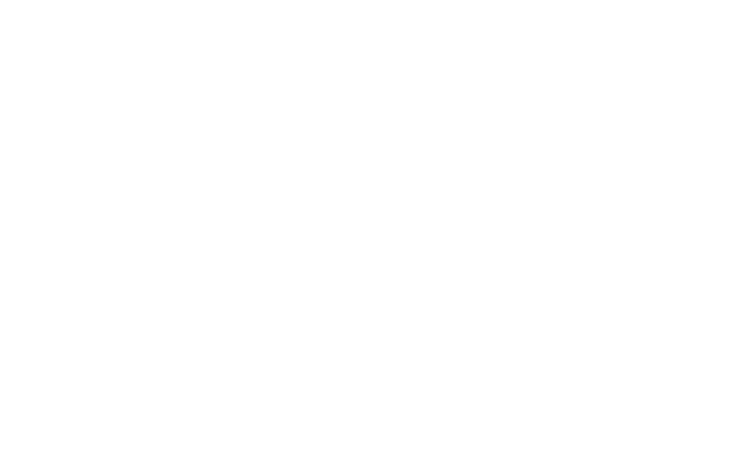
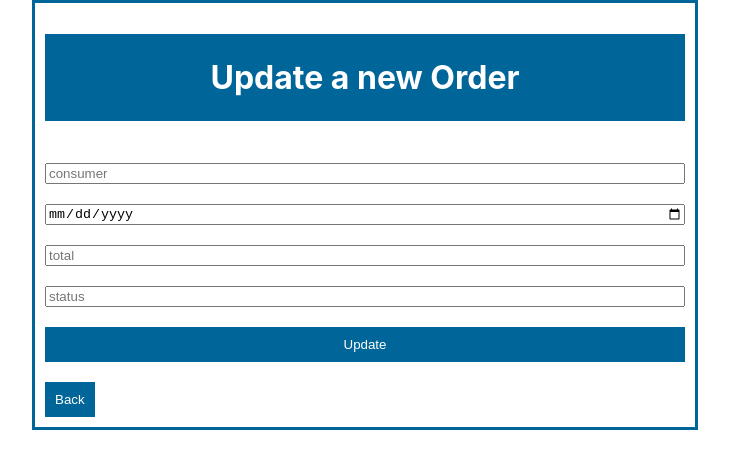
Before and after one commit to Lualbaldassari/Blaze-Task, a React (Create React App) app in the folder client/: page /updateOrder/1 in a window 1280 px wide. Before the commit this address had no page. Shown: the top 468 px of the page, without its empty margins (275-1004 px from the left). Built offline with nearby package versions, Linux system fonts and the light colour scheme.

Commit message:
routes finished

```diff
--- a/client/src/App.js
+++ b/client/src/App.js
@@ -5,6 +5,7 @@
 import Orders from "./components/Orders";
 import Products from "./components/Products";
 import Update from "./components/Update";
+import UpdateOrder from "./components/UpdateOrder";
 
 
 
@@ -16,10 +17,11 @@
         <Routes>
           <Route path="/" element={<LandingPage />} />
           <Route path="/products" element={<Products />} />
-          <Route path="/orders" element={<Orders />} />
           <Route path="/add/" element={<Add />} />
           <Route path="/update/:id" element={<Update />} />
+          <Route path="/orders" element={<Orders />} />
           <Route path="/addOrder/" element={<AddOrder />} />
+          <Route path="/updateOrder/:id" element={<UpdateOrder />} />
         </Routes>
       </BrowserRouter>
     </div>
--- a/client/src/components/Orders.jsx
+++ b/client/src/components/Orders.jsx
@@ -18,6 +18,20 @@
     };
     fetchAllOrders();
   }, []);
+
+
+  const handleDelete = async (id) => {
+    try {
+      await axios.delete("http://localhost:8800/orders/" + id);
+      window.location.reload();
+    } catch (err) {
+      console.log(err);
+    }
+  };
+
+
+
+
 
   return (
     <div>
@@ -48,10 +62,13 @@
                 <td>{order.date}</td>
                 <td>{order.total}</td>
                 <td>
-                  <button>Edit</button>
-                  <button>Delete</button>
+                  <button onClick={() => handleDelete(order.id)}>
+                    Delete
+                  </button>
+                  <button>
+                    <Link to={`/updateOrder/${order.id}`}>Edit</Link>
+                  </button>
                 </td>
-
               </tr>
             ))}
           </tbody>
--- /dev/null
+++ b/client/src/components/UpdateOrder.jsx
@@ -0,0 +1,70 @@
+import React, { useState } from "react";
+import axios from "axios";
+import { Link, useLocation, useNavigate } from "react-router-dom";
+import s from "../style/Update.module.css";
+
+const UpdateOrder = () => {
+  const [order, setOrder] = useState({
+    consumer: "",
+    status: "",
+    date: null,
+    total: null,
+  });
+
+  const navigate = useNavigate();
+    const location = useLocation();
+    const orderId = location.pathname.split("/")[2];
+
+  const handleChange = (e) => {
+    setOrder((prev) => ({ ...prev, [e.target.name]: e.target.value }));
+    console.log(order);
+  };
+
+  const handleClick = async (e) => {
+    e.preventDefault();
+    try {
+      await axios.put("http://localhost:8800/orders" + orderId, order);
+      navigate("/");
+    } catch (err) {
+      console.log(err);
+    }
+  };
+
+  return (
+    <div className={s.form}>
+      <h1 className={s.header}>Update a new Order</h1>
+      <input
+        type="text"
+        placeholder="consumer"
+        onChange={handleChange}
+        name="consumer"
+      />
+      <input
+        type="date"
+        placeholder="date"
+        onChange={handleChange}
+        name="date"
+      />
+      <input
+        type="number"
+        placeholder="total"
+        onChange={handleChange}
+        name="total"
+      />
+      <input
+        type="text"
+        placeholder="status"
+        onChange={handleChange}
+        name="status"
+      />
+      <button className={s.btn} onClick={handleClick}>
+        Update
+      </button>
+      <Link to="/orders">
+        <button className={s.btn}>Back</button>
+      </Link>
+    </div>
+  );
+};
+
+export default UpdateOrder;
```
